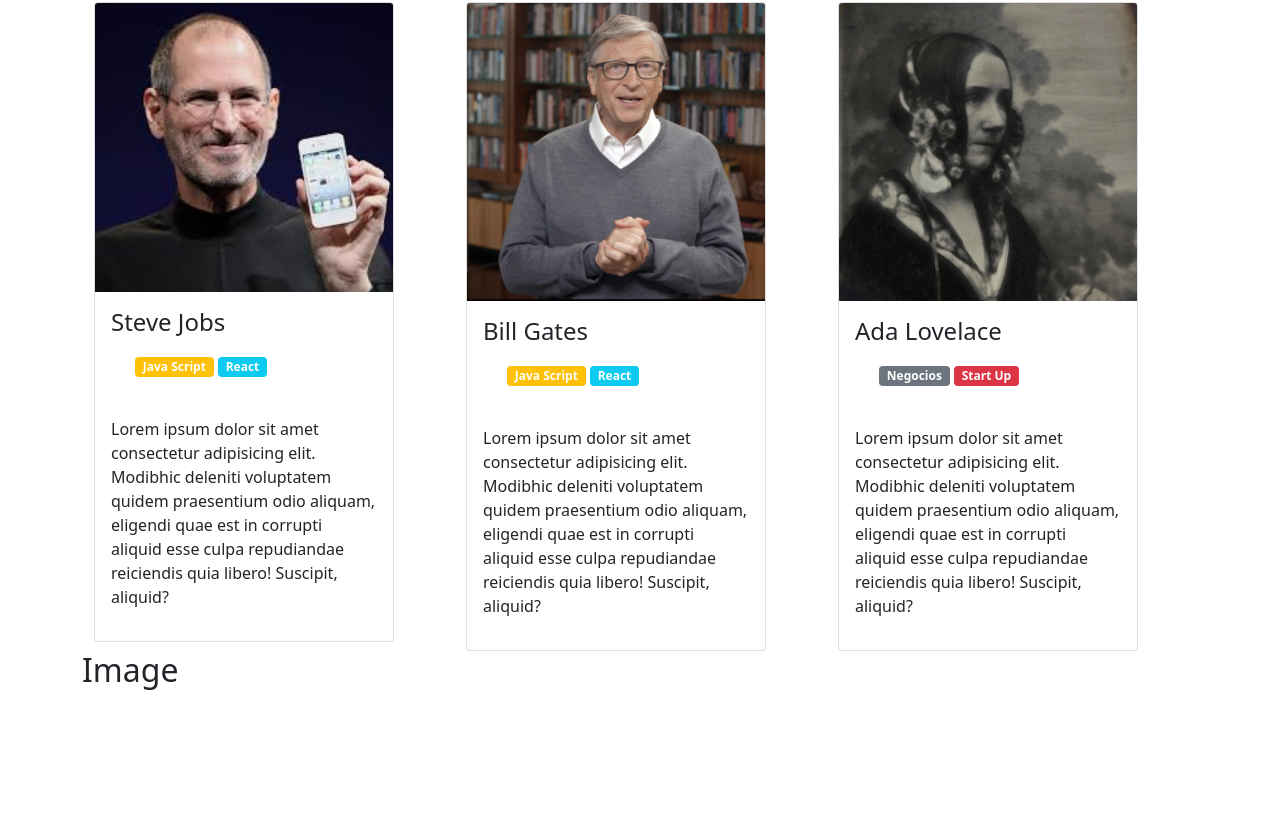
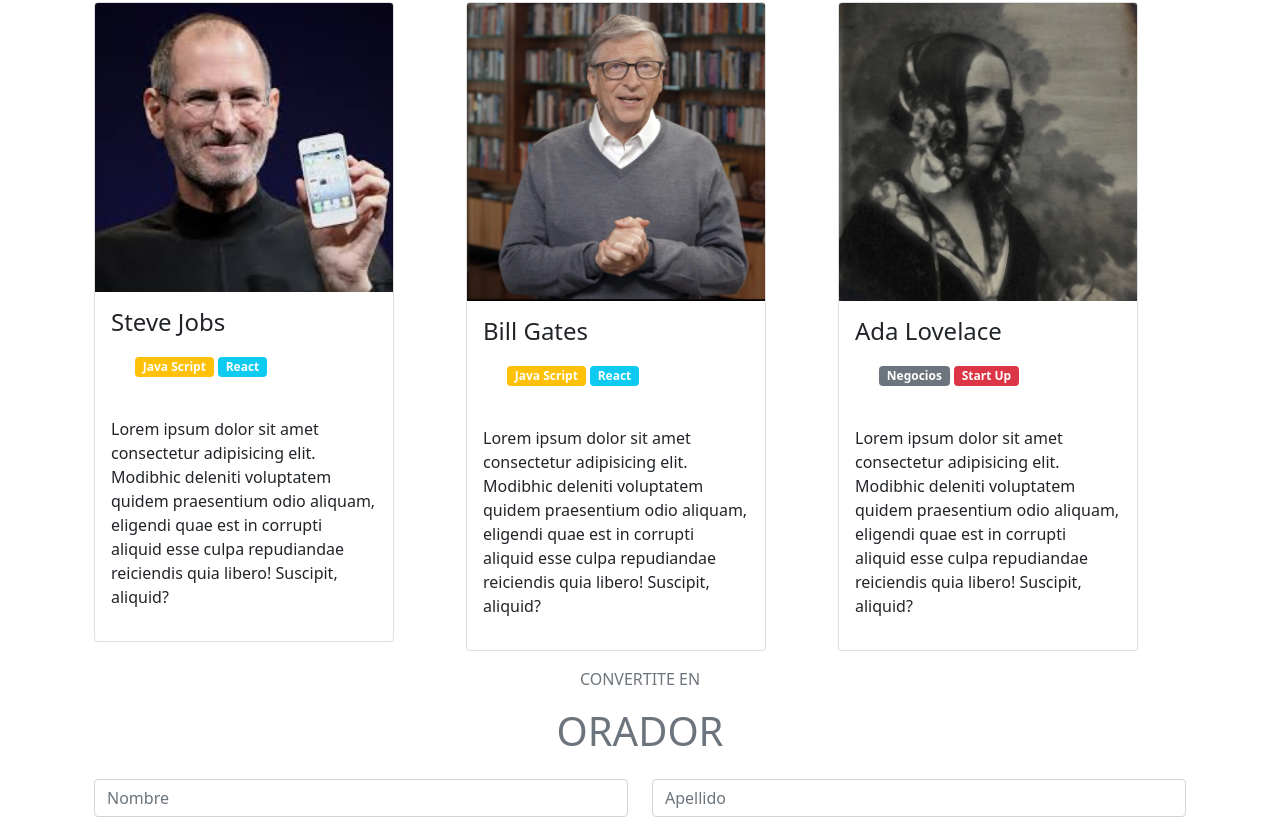
Before and after one commit to lba2244/TPIntegrador_front_CaC_JAVA_2021, a plain HTML site: page index.html in a window 1280 px wide. Shown: the part 1061-1878 px from the top of the page. Before the commit the page ends 1783 px from the top, so only its background shows below. Drawn offline with nearby package versions, Linux system fonts and the light colour scheme.

Commit message:
subiendo otro repsositorio para practicar

```diff
--- /dev/null
+++ b/css/estilo.css
@@ -0,0 +1,17 @@
+
+body{font-family:Arial, Helvetica, sans-serif ;}
+
+/*selector x etiqueta*/
+h2{
+    color: brown;
+    background-color: aqua;
+
+}
+/*selector por id*/
+#parrafoUnico{
+    color: brown;
+}
+/*selector por clase*/
+.verde {
+    color: darkgreen ;
+}
--- /dev/null
+++ b/css/estilo1.css
@@ -0,0 +1,5 @@
+ul{
+
+    color: blue;
+    background-color: aquamarine ;
+}
--- a/index.html
+++ b/index.html
@@ -20,7 +20,8 @@
                </div>
 
                  <div class="nav">
-                    </ul>
+
+                </ul>
                     <li class="nav-item"><a href="#" class="nav-link active" aria-current="page">La conferencia</a></li>
                     <li class="nav-item"><a href="#" class="nav-link">Los oradores</a></li>
                     <li class="nav-item"><a href="#" class="nav-link">El lugar y la fecha</a></li>
@@ -92,13 +93,30 @@
                </div>
 
 
-       </div>
-
-     </div>
-        <h2>Image</h2>
 
 
+                 <div class="container mt-3">
+                  <div class="row text-secondary text-center">
+                     <p class="fs-6">CONVERTITE EN</p>
+                     <p class="h1">ORADOR</p>
+                    </div>
+                  </div>
+         </div>
+    </div>
+
+        <div class="container mt-3">
+          <form>
+            <div class="row">
+              <div class="col">
+                <input type="text" class="form-control" placeholder="Nombre" name="nombre">
+              </div>
+              <div class="col">
+                <input type="text" class="form-control" placeholder="Apellido" name="Apellido">
+              </div>
+            </div>
+          </form>
+        </div>
+
       </div>
-    <img src=>
 </body>
 </html>
```
